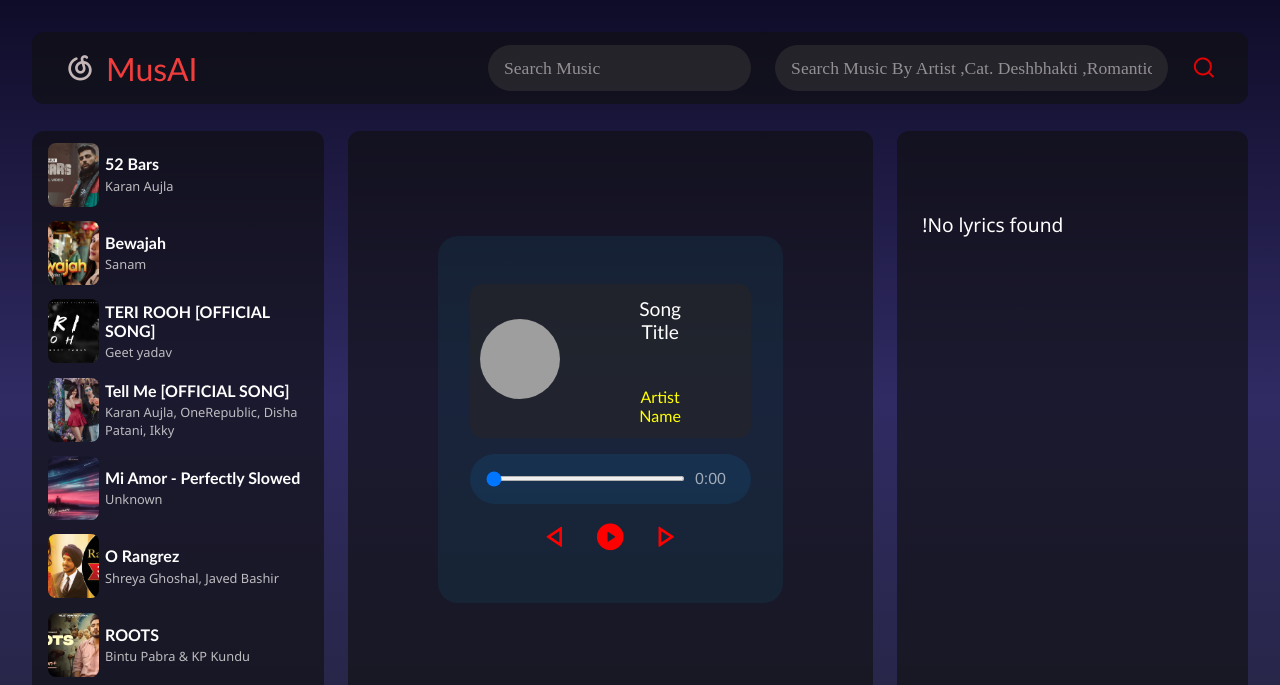
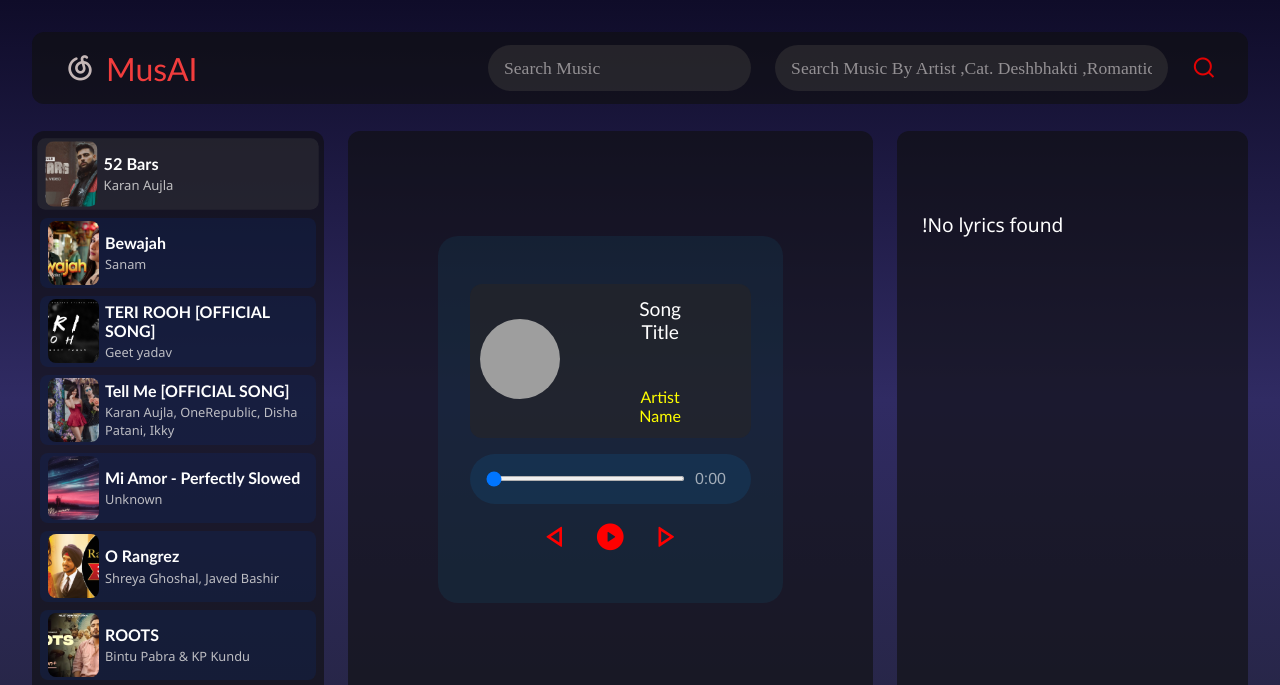
Before and after one commit to NeerajX-code/Music-Player, a plain HTML site: page index.html in a window 1280 px wide. In both pictures the pointer is over the element 177 px from the left and 174 px from the top of the page. Shown: the top 685 px of the page. Drawn offline with nearby package versions, Linux system fonts and the light colour scheme; files that its build step writes are made by us from their sources; grey boxes are pictures that could not be loaded.

Commit message:
add css & scss

```diff
--- a/script.js
+++ b/script.js
@@ -147,6 +147,7 @@ document.querySelector(".playlist-cont").addEventListener("click", (e) => {
   if (playlist1.songs.some((s) => song==s? s.Isplay:NaN)==false) {
     audio = new Audio(song.filePath);
     audio.play();
+    console.log(audio)
     song.Isplay = true;
   }
   else{
--- a/style.scss
+++ b/style.scss
@@ -105,6 +105,8 @@ section {
             display: flex;
             gap: 0.4rem;
             margin-bottom: 0.5rem;
+            background-color: rgba(11, 52, 128, 0.199);
+            transition: all 0.3s cubic-bezier(0.19, 1, 0.22, 1);
             .item-img{
                 width: 20%;
                 height: 4rem;
@@ -132,6 +134,11 @@ section {
                     color: rgba(227, 226, 226, 0.817);
                 }
             }
+        }
+        .item:hover{
+            background-color: #34343c82;
+            transform: scale(1.02);
+            cursor: pointer;
         }
     }
 
```
Also changed, not shown: 1 other file.
